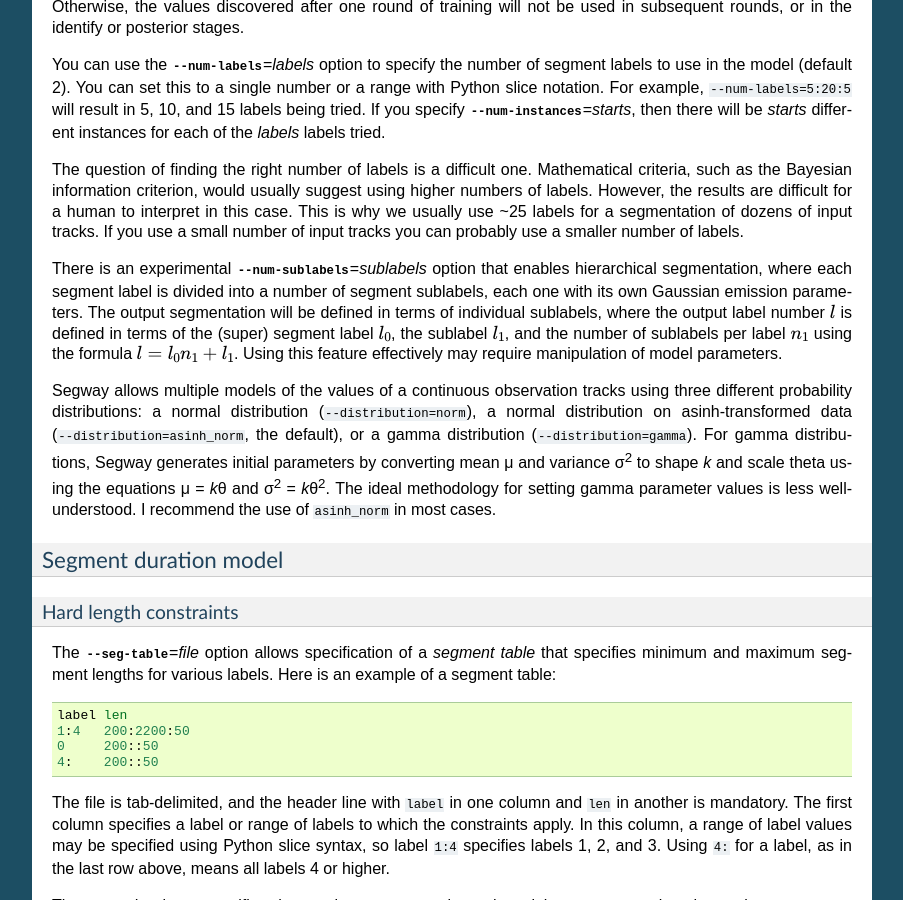
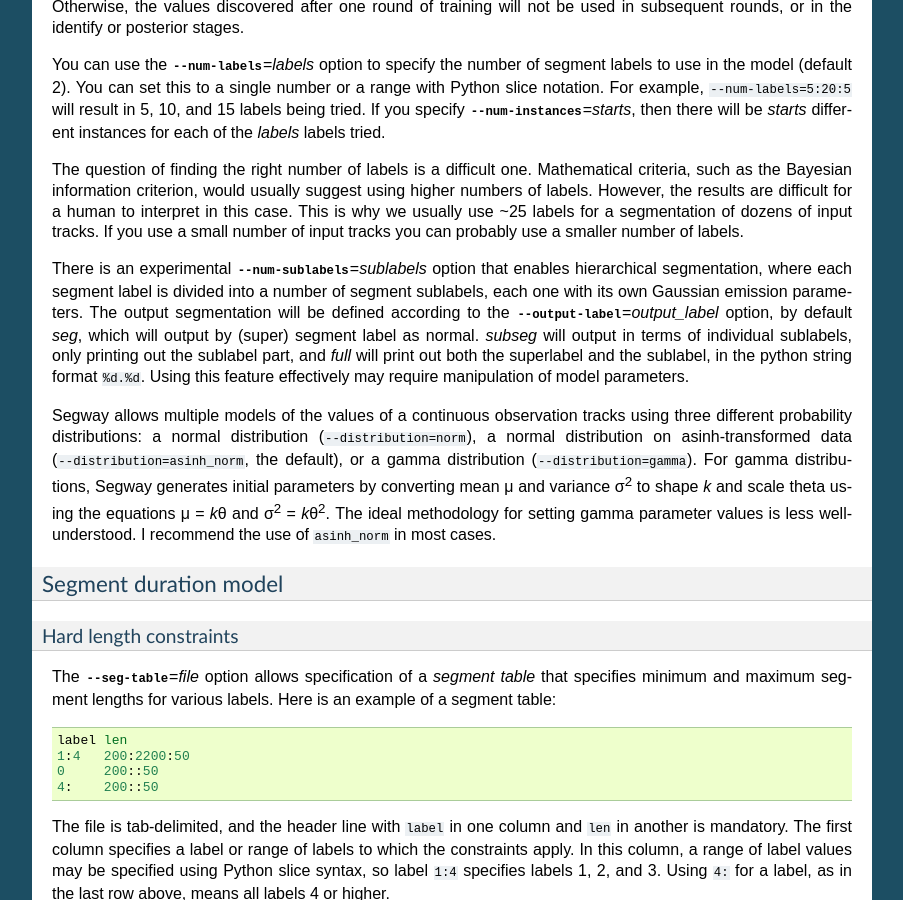
Before and after one commit to hoffmangroup/segway, a Sphinx documentation site: the page built from doc/segway.rst, in a window 1280 px wide and 900 px high, scrolled down 3506 px. Shown: the whole window, without its empty margins (198-1101 px from the left). Built offline with Sphinx 7.4.7, drawn with Linux system fonts in a browser that asks for light colours; formulas are drawn with MathJax 3.

Commit message:
NEWS and docs

```diff
--- a/doc/segway.rst
+++ b/doc/segway.rst
@@ -256,10 +256,12 @@ There is an experimental :option:`--num-sublabels`\=\ *sublabels*
 option that enables hierarchical segmentation, where each segment
 label is divided into a number of segment sublabels, each one with its
 own Gaussian emission parameters. The
-output segmentation will be defined in terms of individual sublabels,
-where the output label number :math:`l` is defined in terms of the
-(super) segment label :math:`l_0`, the sublabel :math:`l_1`, and the number of
-sublabels per label :math:`n_1` using the formula :math:`l = l_0 n_1 + l_1`.
+output segmentation will be defined according to the
+:option:`--output-label`\=\ *output_label* option, by default *seg*,
+which will output by (super) segment label as normal. *subseg*
+will output in terms of individual sublabels, only printing out the
+sublabel part, and *full* will print out both the superlabel and
+the sublabel, in the python string format ``%d.%d``.
 Using this feature effectively may require manipulation of model
 parameters.
 
```
Also changed, not shown: 1 other file.
